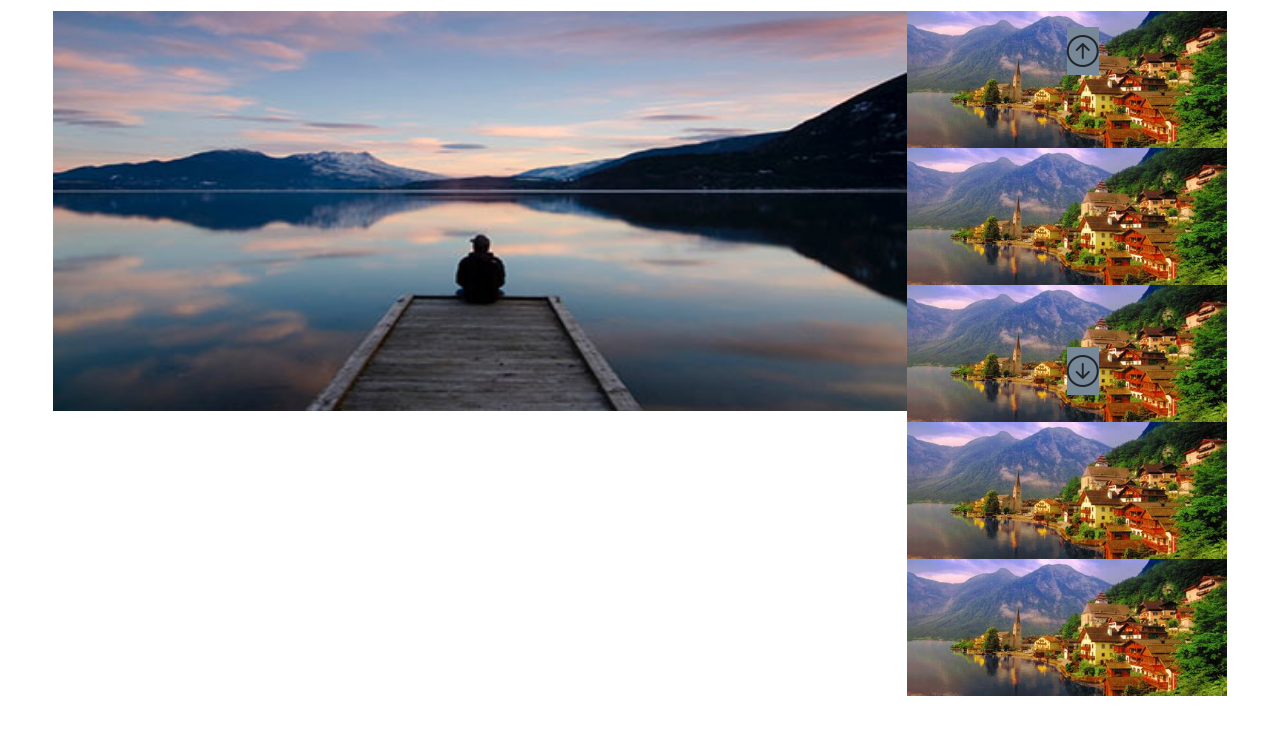
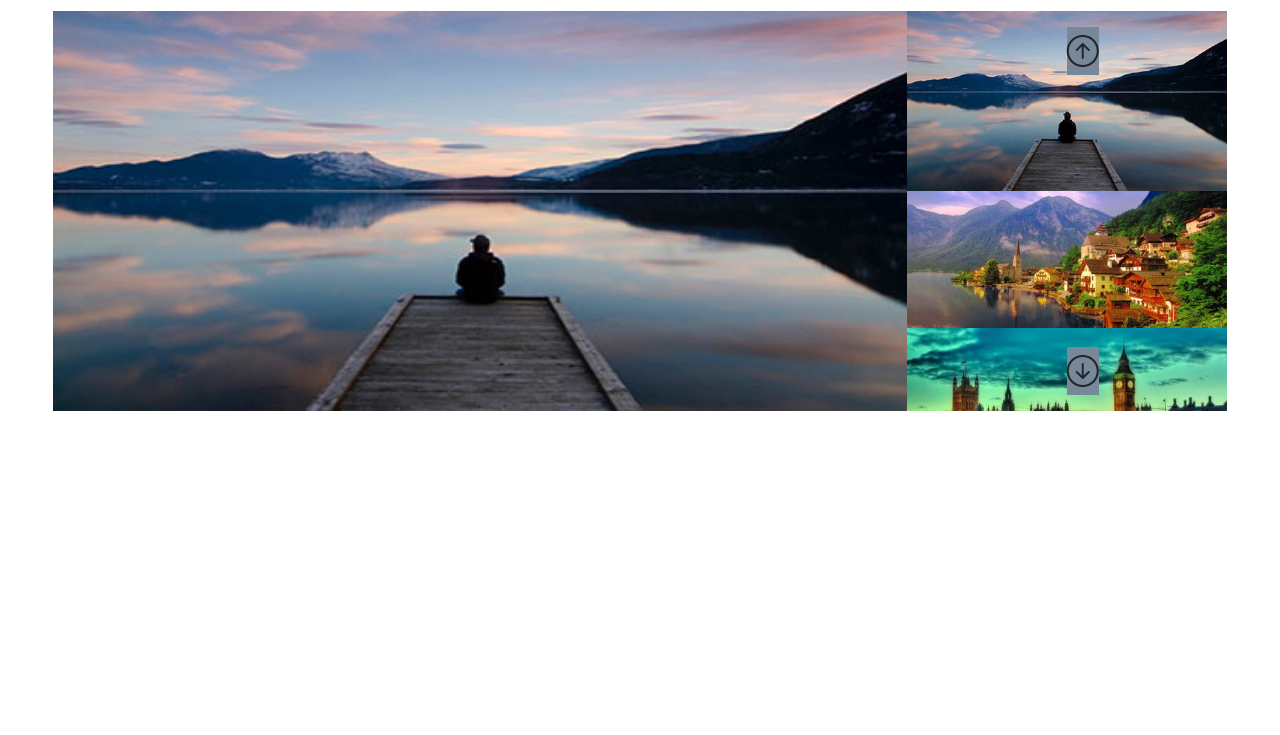
Before and after one commit to dona70909/js-array-carousel, a plain HTML site: page index.html in a window 1280 px wide. Shown: the part 53-788 px from the top of the page. Drawn offline with nearby package versions, Linux system fonts and the light colour scheme.

Commit message:
add tag img and its container to the html

```diff
--- a/css/mystyle.css
+++ b/css/mystyle.css
@@ -1,6 +1,15 @@
-img{
+/* img{
     width: 100%;
     height: 100%;
+} */
+.my-small-img{
+    width: 100%;
+    height: 100%;
+}
+
+.my-big-img{
+    height: 100%;
+    width: 100%;
 }
 
 .my-col{
@@ -8,6 +17,7 @@ img{
     padding-left: 0;
     position: relative;
     height: 400px;
+    overflow-y: hidden;
 }
 
 .bi{
--- a/index.html
+++ b/index.html
@@ -32,16 +32,16 @@
     <main class="pt-2">
         <div class="container-fluid">
             <div class="row justify-content-center">
-                <div class="col-8 my-col">
-                    <img src="img/01.jpg" alt="">
+                <div class="col-8 my-col ">
+                    <img src="img/01.jpg" class="my-big-img" alt="">
                 </div>
-                <div class="col-3 d-flex flex-column my-col">
+                <div class="col-3 d-flex flex-column my-col my-carousel-container">
                     <i class="bi bi-arrow-up-circle"></i>
+                    <!-- <img src="img/02.jpg" alt="">
                     <img src="img/02.jpg" alt="">
                     <img src="img/02.jpg" alt="">
                     <img src="img/02.jpg" alt="">
-                    <img src="img/02.jpg" alt="">
-                    <img src="img/02.jpg" alt="">
+                    <img src="img/02.jpg" alt=""> -->
                     <i class="bi bi-arrow-down-circle "></i>
                 </div>
             </div>
--- a/js/myscript.js
+++ b/js/myscript.js
@@ -10,3 +10,20 @@ const text = [
     'Lorem ipsum, dolor sit amet consectetur adipisicing elit. Et temporibus voluptatum suscipit tempore aliquid deleniti aut veniam inventore eligendi ex ad ullam,',
     'Et temporibus voluptatum suscipit tempore aliquid deleniti aut veniam inventore eligendi ex ad ullam,',
 ]
+
+//# prendo il container al quale andrò aggiungere ogni elemento dell'array "arraySmallImg"
+const carouselContainer = document.querySelector(".my-carousel-container");
+
+//% creo una variabile alla quale va inserito l'elemento dell'array(arraySmallImg) all'interno del tag <div>
+let carouselContent = '';
+
+// ! inserico gli elementi
+for (let i = 0 ; i < arraySmallImg.length ; i++){
+    carouselContent += `
+    <div class="carousel-element">
+        <img src="${arraySmallImg[i]}" class="my-small-img" alt="Random picture">
+    </div>`
+}
+// £ stampo gli elementi costruiti nel ciclo for nel file html
+carouselContainer.innerHTML += carouselContent;
+/* carouselContent.classList.add("my-small-img"); */
```
